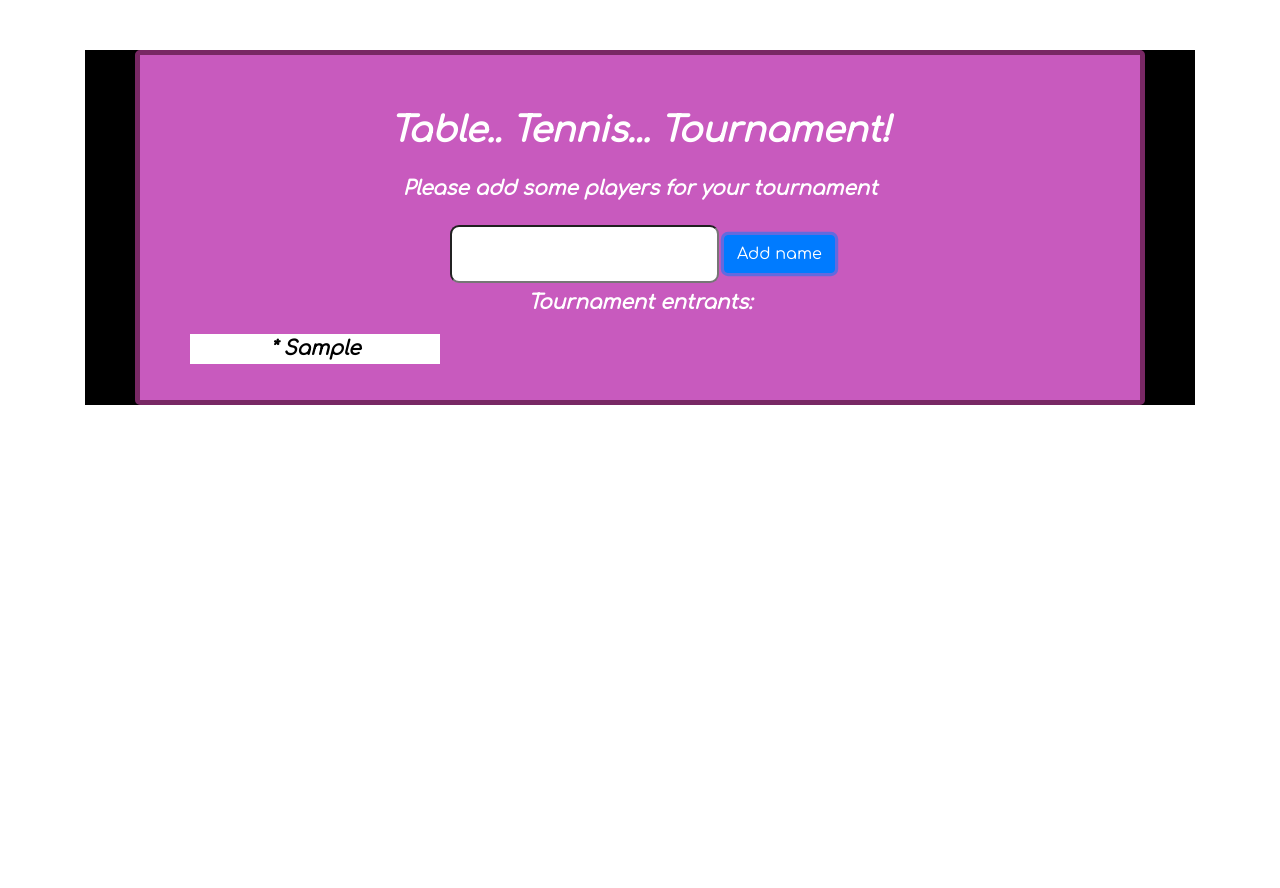
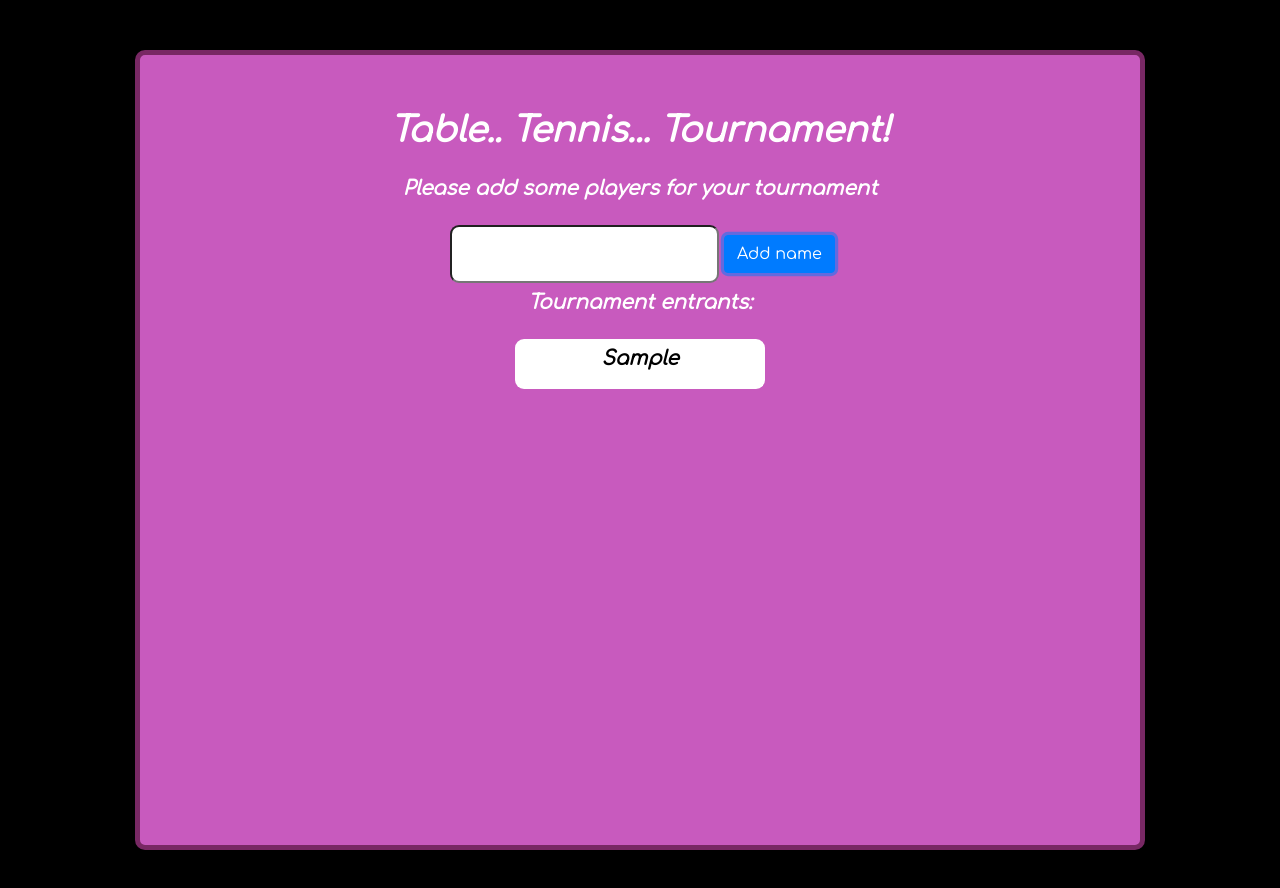
Before and after one commit to AndrewDRankin/t-t-tournament, a React (Create React App) app: page / in a window 1280 px wide. Both pictures are taken after typing "Sample" into the empty fields and a click on the button "Add name". Shown: the top 888 px of the page. Before the commit the page ends 800 px from the top, so only its background shows below. Built offline with nearby package versions, Linux system fonts and the light colour scheme.

Commit message:
Version 1.0

```diff
--- a/src/App.css
+++ b/src/App.css
@@ -1,13 +1,13 @@
-.appBackground {
+body {
     background-color: black;
-    width: 100%;
     text-align: center;
 }
 
 .appContainer {
     background-color: rgb(200,90,190);
     margin: 50px;
-    border-radius: 5px;
+    height: 800px;
+    border-radius: 10px;
     border: 5px solid rgb(120,40,100);
     padding: 50px;
     color: white;
@@ -18,10 +18,20 @@
     font-size: 20px;
 }
 
+section {
+    display: flex;
+    justify-content: center;
+    flex: wrap;
+}
 .appContainer input {
     padding: 12px;
     margin: 5px;
     border-radius: 9px;
+    background: white;
+}
+
+.appContainer input:focus {
+    outline-width: 0;
 }
 
 .appHeaderFooter {
@@ -31,24 +41,21 @@
 .bracket {
     border-radius: 20px;
     border: solid 5px white;
-    padding: 5px;
+    padding: 20px 5px;
+    margin: 20px 20%;
 }
 
-.nameDisplay {
+.entrants {
     background: white;
     color: black;
     border-radius: 9px;
     justify-content: center;
-    /* padding: 5px; */
+    align-items: center;
+    padding: 5px;
+    margin: 5px;
     height: 50px;
     width: 250px;
-    height: 0;
-}
-
-.entrants {
-    margin: 0;
-    background: white;
-    color: black;
+    /* height: 0; */
 }
 
 .spacing {
--- a/src/components/NameEntry.jsx
+++ b/src/components/NameEntry.jsx
@@ -16,6 +16,7 @@ class NameEntry extends Component {
         this.readyToPlay = this.readyToPlay.bind(this);
     };
 
+    // Reading as text is entered in the input
     formInput(event) {
         const name = event.target.value;
         this.setState({
@@ -23,21 +24,28 @@ class NameEntry extends Component {
         })
     };
 
+    // Adding string from input field to the names array, preventing the same name being entered twice (not quite working as intended, but avoids crash)
     addName(event) {
         event.preventDefault();
-        this.state.names.push(this.state.name)
+        let name = this.state.name;
+        let names = this.state.names;
+        let nameCheck = this.state.nameCheck;
+        if (names.indexOf(name) !== -1) {
+            return name.concat(" 2");
+        }
+        console.log(names);
+        names.push(name)
         this.setState({
-            names: this.state.names,
+            names: names,
             name: "",
         })
-        let names = this.state.names
-        let nameCheck = this.state.nameCheck
+    // Only reveals tournament creation button when at least two strings have been entered
         names.length >= 2 ? nameCheck = true : nameCheck = false;
         this.setState({
             nameCheck: nameCheck,
         })
     };
-
+    // Button toggles ready state with ternary, which hides this component's render, and shows the tournament component
     readyToPlay() {
         const readyToPlay = this.state.readyToPlay;
         const nameCheck = this.state.name.nameCheck;
@@ -57,12 +65,27 @@ class NameEntry extends Component {
                             <p>
                                 Please add some players for your tournament
                             </p>
+
                             <form>
                                 <input onChange={this.formInput} type="text" value={this.state.name} />
                                 <button onClick={this.addName} className="btn btn-primary">
                                     Add name
                                 </button>
                             </form>
+
+                            <p>Tournament entrants:</p>
+
+                            <section>
+                                <div className="nameDisplay">
+                                    {
+                                        names.map((name, index) => {
+                                            return (
+                                                <p className="entrants" key={index}> {name}</p>
+                                            );
+                                        })
+                                    }
+                                </div>
+
                                 <div>
                                     {
                                         this.state.nameCheck ? (
@@ -74,16 +97,7 @@ class NameEntry extends Component {
                                         ) : null
                                     }
                                 </div>
-                            <p>Tournament entrants:</p>
-                            <div className="nameDisplay">
-                                {
-                                    names.map((name, index) => {
-                                        return (
-                                            <p className="entrants" key={index}>* {name}</p>
-                                        );
-                                    })
-                                }
-                            </div>
+                            </section>
                         </Fragment>
                     )
                 }
--- a/src/components/TournamentBracket.jsx
+++ b/src/components/TournamentBracket.jsx
@@ -16,6 +16,7 @@ class TournamentBracket extends Component {
         this.goBack = this.goBack.bind(this);
     };
 
+    // History array to avoid the same name being placed in bracketting twice
     historyCheck() {
         let players = this.state.players;
         let history = this.state.history;
@@ -27,6 +28,7 @@ class TournamentBracket extends Component {
         return uniquePlayer;
     };
 
+    // Loop to run once per pair of names in the player array
     pairPicker() {
         let players = this.state.players;
         let pick = [];
@@ -40,6 +42,7 @@ class TournamentBracket extends Component {
         return pick;
     };
 
+    // Return to the previous component view, using ternary to toggle
     goBack() {
         this.setState ({
             reset: true,
@@ -51,7 +54,8 @@ class TournamentBracket extends Component {
             return this.state.players.push(player)
         });
         let players = this.state.players;
-        players.length % 2 !== 0 ? players.push("No opponent! Default to next round") : null;
+        // If there is an odd number of players, an additional string is added in place
+        players.length % 2 !== 0 ? players.push("(no opponent)") : null;
         return (
             <Fragment>
                 {
```
Lines whose indentation alone changed are shown as unchanged.
